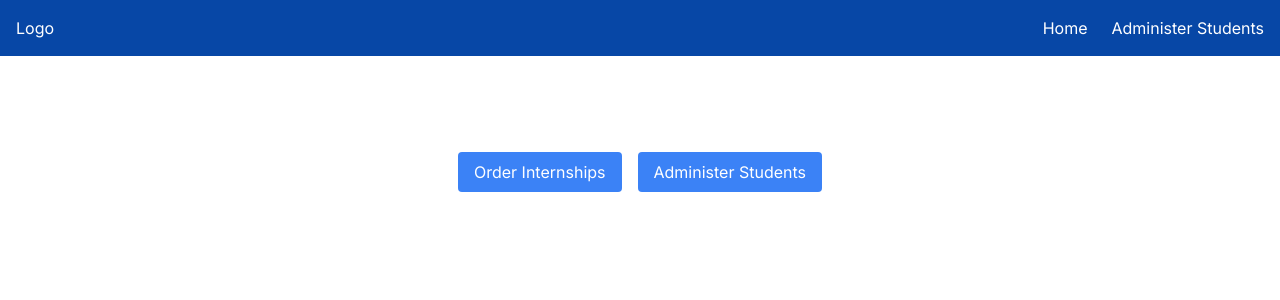
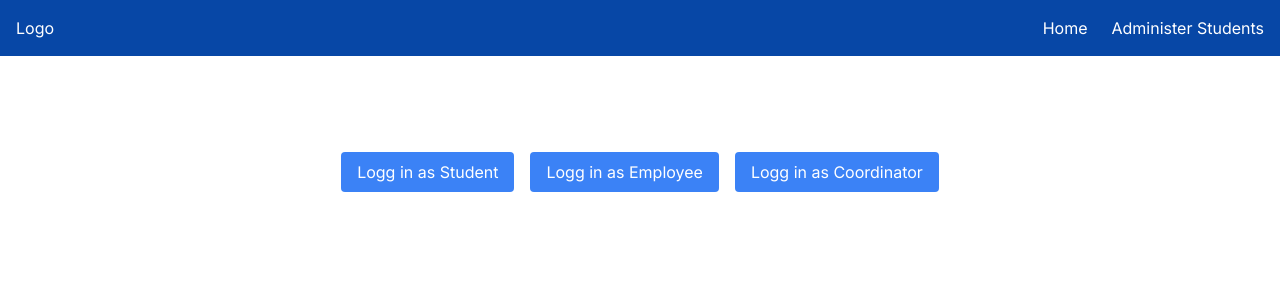
Before and after one commit to JohannesValoy/Praksisportalen, a Next.js app: page / in a window 1280 px wide. Shown: the top 300 px of the page. Built offline with nearby package versions, Linux system fonts and the light colour scheme.

Commit message:
Made dummy login and placeholders home page for employees, students and coordinators

```diff
--- /dev/null
+++ b/src/app/coordinator/page.tsx
@@ -0,0 +1,24 @@
+/** @format */
+
+// `app/page.tsx` is the UI for the `/` URL
+
+import Link from "next/link";
+
+export default function Page() {
+  return (
+  <main className="container mx-auto flex flex-row items-start justify-center mt-20 space-x-4">
+    <Link
+      href="/coordinator/orderInternships"
+      className="inline-block px-4 py-2 text-white bg-blue-500 rounded hover:bg-blue-700"
+    >
+      Order Internships
+    </Link>
+    <Link
+      href="/coordinator/administerStudents"
+      className="inline-block px-4 py-2 text-white bg-blue-500 rounded hover:bg-blue-700"
+    >
+      Administer Students
+    </Link>
+  </main>
+  );
+}
--- /dev/null
+++ b/src/app/employee/page.tsx
@@ -0,0 +1,4 @@
+// `app/page.tsx` is the UI for the `/` URL
+export default function Page() {
+    return <h1>Hello, Employee home page!</h1>;
+  }
--- a/src/app/layout.tsx
+++ b/src/app/layout.tsx
@@ -28,7 +28,7 @@ export default function RootLayout({
           <div>Logo</div>
           <div className="flex space-x-6">
             <Link href="/">Home</Link>
-            <Link href="/administerStudents">Administer Students</Link>
+            <Link href="/coordinator/administerStudents">Administer Students</Link>
           </div>
         </header>
         <div className="p-4 overflow-y-scroll w-full h-full">{children}</div>
--- a/src/app/page.tsx
+++ b/src/app/page.tsx
@@ -1,22 +1,29 @@
 /** @format */
 
-import Image from "next/image";
 import Link from "next/link";
 
+/**With dummy buttons to log into the different users while backend is being developed */
 export default function Home() {
   return (
     <main className="container mx-auto flex flex-row items-start justify-center mt-20 space-x-4">
+
       <Link
-        href="/orderInternships"
+        href="/student"
         className="inline-block px-4 py-2 text-white bg-blue-500 rounded hover:bg-blue-700"
       >
-        Order Internships
+        Logg in as Student
       </Link>
       <Link
-        href="/administerStudents"
+        href="/employee"
         className="inline-block px-4 py-2 text-white bg-blue-500 rounded hover:bg-blue-700"
       >
-        Administer Students
+        Logg in as Employee
+      </Link>
+      <Link
+        href="/coordinator"
+        className="inline-block px-4 py-2 text-white bg-blue-500 rounded hover:bg-blue-700"
+      >
+        Logg in as Coordinator
       </Link>
     </main>
   );
--- /dev/null
+++ b/src/app/student/page.tsx
@@ -0,0 +1,4 @@
+// `app/page.tsx` is the UI for the `/` URL
+export default function Page() {
+    return <h1>Hello, Student home page!</h1>;
+  }
```
Also changed, not shown: src/app/coordinator/administerStudents/page.tsx (renamed from src/app/administerStudents/page.tsx), src/app/coordinator/orderInternships/page.tsx (renamed from src/app/orderInternships/page.tsx).
